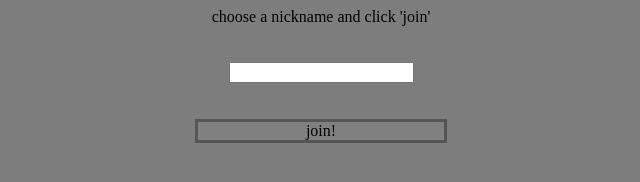
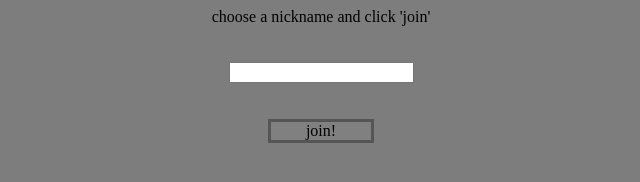
Before and after one commit to CenTexDevs/somewherebetweenus-mobile-web, a website: page app/joingroup.html in a window 1280 px wide. Shown: the whole page, without its empty margins (319-959 px from the left). Drawn offline with nearby package versions, Linux system fonts and the light colour scheme.

Commit message:
troubleshooting grunt

```diff
--- a/app/joingroup.html
+++ b/app/joingroup.html
@@ -28,9 +28,10 @@ div.join{
 }
 
 .join{
-	margin-left:40%;
-	margin-right:40%;
-}
+	width:100px;
+	top:20vh;
+	margin:0 auto;
+ }
 
 
 </style>
```
